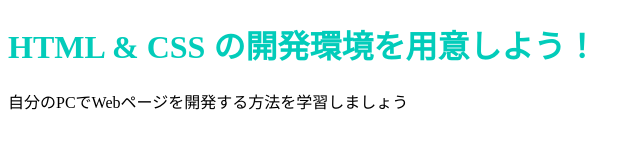
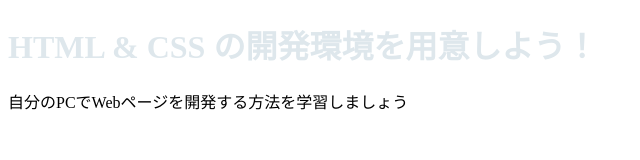
Before and after one commit to aprog319/aprog319.github.io, a plain HTML site: page index.html in a window 1280 px wide. Shown: the whole page, without its empty margins (0-640 px from the left). Drawn offline with Linux system fonts and the light colour scheme.

Commit message:
Update stylesheet.css

```diff
--- a/stylesheet.css
+++ b/stylesheet.css
@@ -1,3 +1,3 @@
 .title {
-  color: #02ccba;
+  color: #dee7ec;
 }
```
